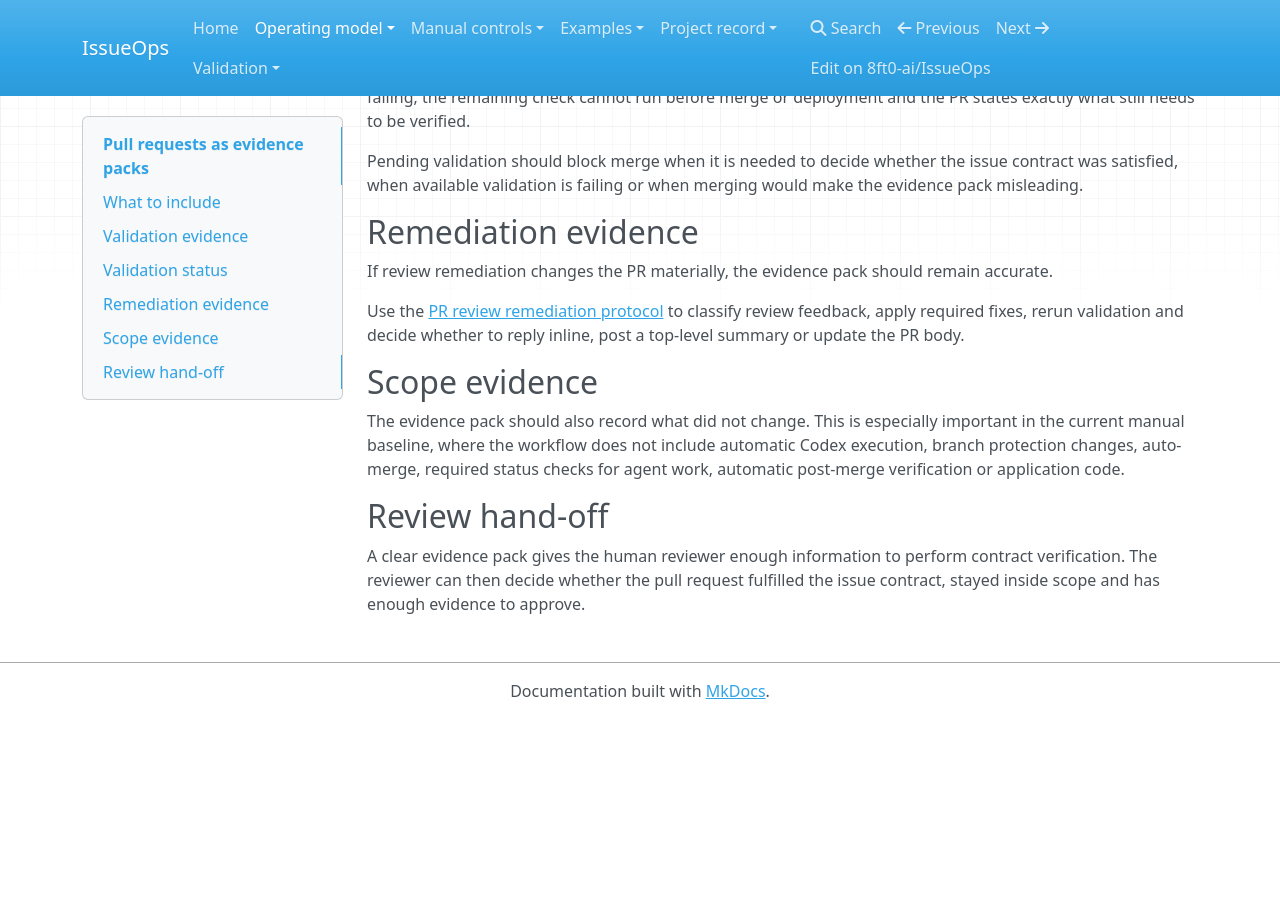
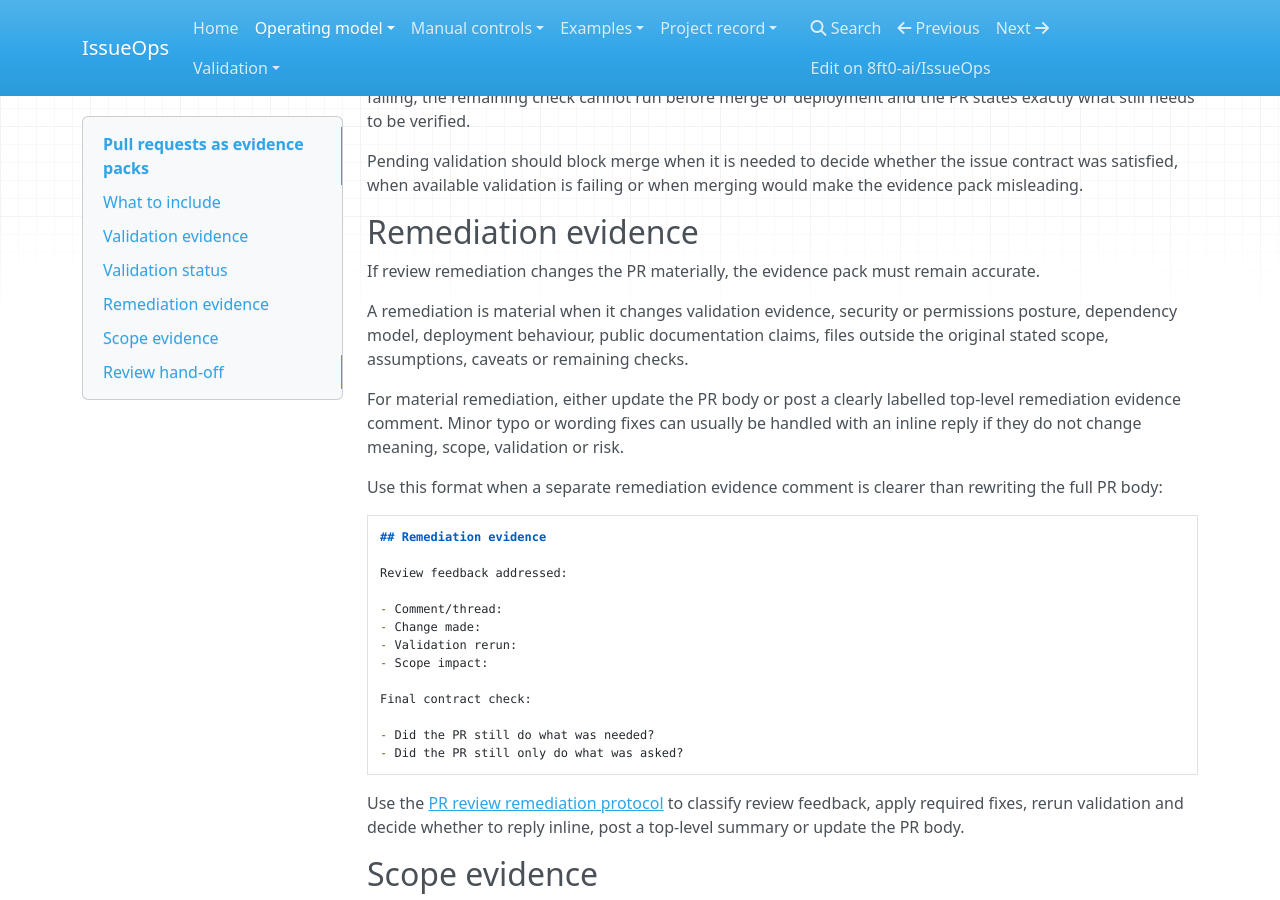
Before and after one commit to 8ft0-ai/IssueOps, an MkDocs documentation site: the page built from docs/pr-evidence-packs.md, in a window 1280 px wide and 900 px high, scrolled down 1281 px. Built offline with MkDocs 1.6.1, drawn with Linux system fonts in a browser that asks for light colours; nearby versions of some CDN libraries; before the commit the page ends 2000 px from its top, so only the background shows below that.

Commit message:
Require evidence updates after material remediation

````diff
--- a/docs/pr-evidence-packs.md
+++ b/docs/pr-evidence-packs.md
@@ -56,7 +56,29 @@ Pending validation should block merge when it is needed to decide whether the is
 
 ## Remediation evidence
 
-If review remediation changes the PR materially, the evidence pack should remain accurate.
+If review remediation changes the PR materially, the evidence pack must remain accurate.
+
+A remediation is material when it changes validation evidence, security or permissions posture, dependency model, deployment behaviour, public documentation claims, files outside the original stated scope, assumptions, caveats or remaining checks.
+
+For material remediation, either update the PR body or post a clearly labelled top-level remediation evidence comment. Minor typo or wording fixes can usually be handled with an inline reply if they do not change meaning, scope, validation or risk.
+
+Use this format when a separate remediation evidence comment is clearer than rewriting the full PR body:
+
+```md
+## Remediation evidence
+
+Review feedback addressed:
+
+- Comment/thread:
+- Change made:
+- Validation rerun:
+- Scope impact:
+
+Final contract check:
+
+- Did the PR still do what was needed?
+- Did the PR still only do what was asked?
+```
 
 Use the [PR review remediation protocol](review-remediation.md) to classify review feedback, apply required fixes, rerun validation and decide whether to reply inline, post a top-level summary or update the PR body.
 
````
